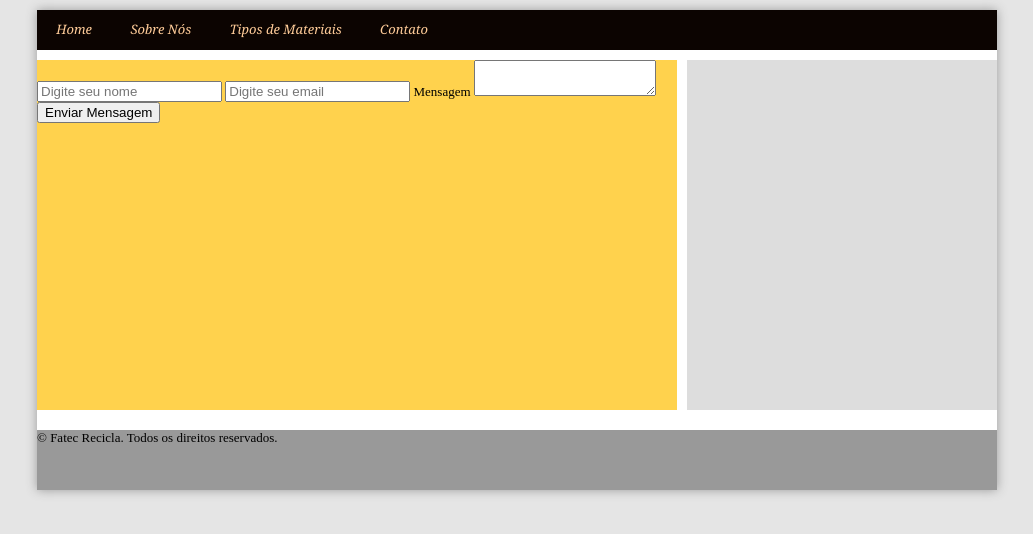
After one commit to mcjhoo/Reclica-Web, a PHP site: page /contato.php in a window 1280 px wide. The commit adds this page. Shown: the top 534 px of the page, without its empty margins (123-1156 px from the left). Run offline with PHP 8.4, Linux system fonts and the light colour scheme.

Commit message:
Add files via upload

```diff
--- /dev/null
+++ b/contato.php
@@ -0,0 +1,69 @@
+<?php require_once("conexao.php"); ?>
+<?php require_once("funcoes_email.php"); ?>
+<?php
+    if ( isset($_POST['enviar']) ){
+        if ( enviarMensagem($_POST) ) {
+            $mensagem = "Mensagem enviada com sucesso.";
+        } else {
+            $mensagem = "Mensagem Falho :(";
+        }
+    }
+?>
+
+
+<!doctype html>
+<html>
+    <head>
+        <meta charset="utf-8">
+        <meta name="keywords" content="Reciclagem de lixo eletronico, e-lixo, ponto de reciclagem, descarte de lixo eletronico">
+        <title>Fatec Recicla</title>
+        <link rel="stylesheet" href="CSS/style.css">
+
+
+    </head>
+
+    <body>
+        <main>
+            <header>
+            <!-- Header Adcionar uma imagem futuramente -->
+            </header>
+            <!--Menu-->
+            <nav>
+                <a href="home_t.html">Home</a>
+                <a href="inicial/aboutus.html">Sobre Nós</a>
+                <a href="inicial/menu.html">Tipos de Materiais</a>
+                <a href="contato.php">Contato</a>
+            </nav>
+
+<!-- Sessão 1 combo com banco de dados -->
+
+<section class="conteudo">
+    <!-- combos do select + banco -->
+     <div id="janela_formulario">
+                <form action="contato.php" method="post">
+                    <input type="text" name="nome" placeholder="Digite seu nome">
+                    <input type="email" name="email" placeholder="Digite seu email">
+                    <label>Mensagem</label>
+                    <textarea name="mensagem"></textarea>
+                    <input type="submit" name="enviar" value="Enviar Mensagem">
+
+                    <?php
+                        if ($_POST)
+                            echo "<p>Mensagem enviada com sucesso.</p>";
+                    ?>
+                </form>
+            </div>
+
+</section>
+
+           <!-- Sessão 2  de apoio lateral -->
+<section class="apoio">
+
+</section>
+
+            <footer>
+            &copy; Fatec Recicla. Todos os direitos reservados.
+            </footer>
+        </main>
+    </body>
+</html>
--- /dev/null
+++ b/funcoes_email.php
@@ -0,0 +1,22 @@
+<?php
+    function enviarMensagem($dados) {
+        // dados do formularios
+        $nome_usuario       =$dados['nome'];
+        $email_usuario      =$dados['email'];
+        $mensagem_usuario   =$dados['mensagem'];
+
+        // Variaeis de envio
+        $destino        = "jhonatansilva95@hotmail.com";
+        $remetente      = "From:jhonatan@hotmail.com";
+        $assunto        = "Mensagem do Site";
+
+        // Mensagem
+        $mensagem       = "O usuario ". $nome_usuario . "enviou uma mensagem." . "</br>";
+        $mensagem       .= "email do usuario: " . $email_usuario . "</br>";
+        $mensagem       .= "mensagem: " . "</br>";
+        $mensagem       .= $mensagem_usuario;
+
+        return mail($destino, $assunto, $mensagem, $remetente);
+    }
+
+?>
--- /dev/null
+++ b/updat no banco.txt
@@ -0,0 +1 @@
+UPDATE `empresa` SET `maps_empresa` = '?????(iframe)??????' WHERE `empresa`.`cd_empresa` = ??(id)??;
```
Also changed, not shown: home_2.php (+28 -3 lines), home_t.html (+12 -6 lines).
